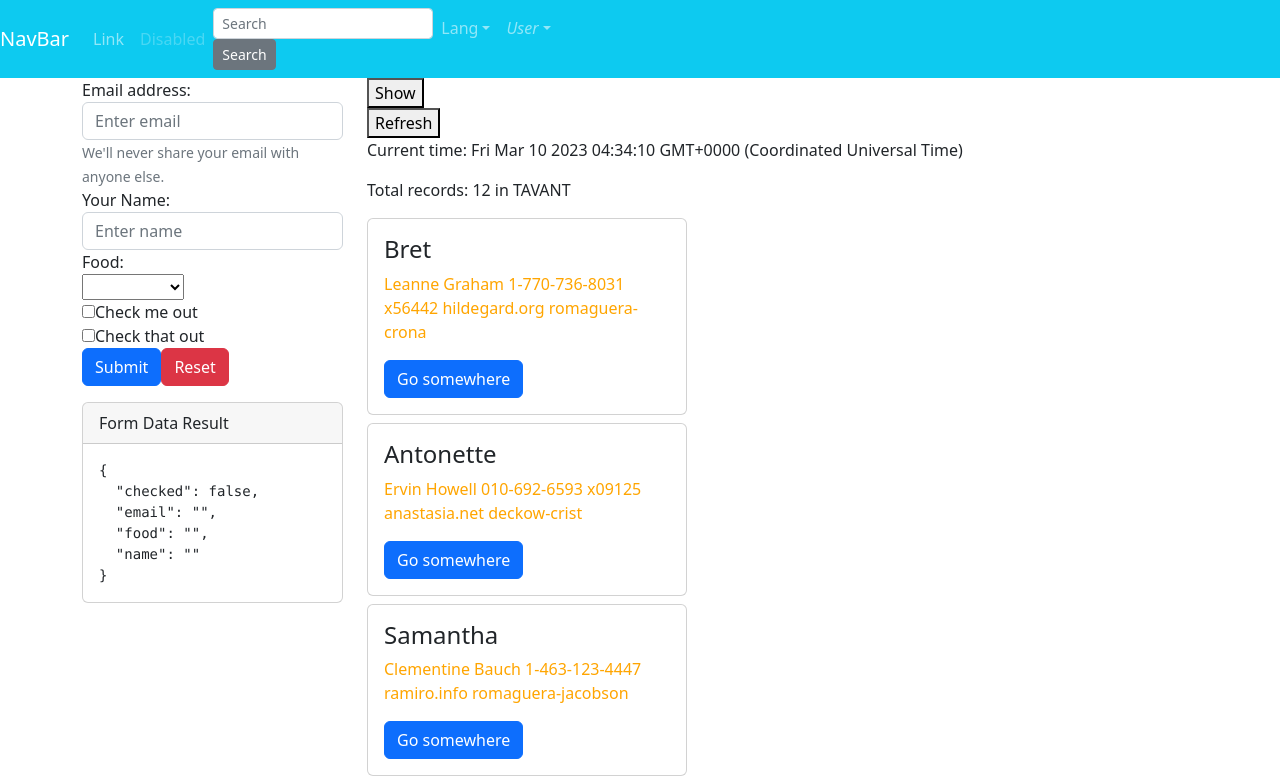
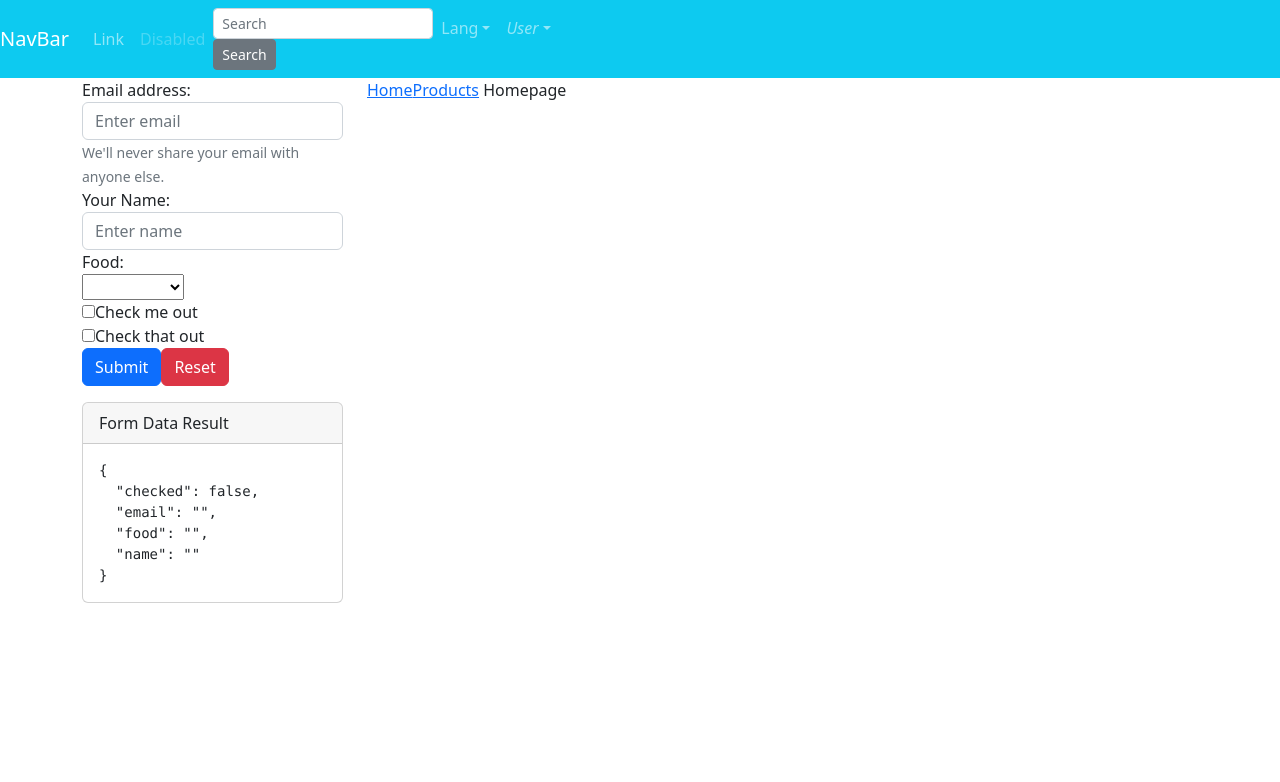
Before and after one commit to frontenddevtrainer/vue2-cli-demo, a Vue app: page / in a window 1280 px wide. Shown: the top 782 px of the page. Built offline with nearby package versions, Linux system fonts and the light colour scheme; data requests are answered from the project's data file.

Commit message:
Update App.vue

```diff
--- a/src/App.vue
+++ b/src/App.vue
@@ -21,8 +21,9 @@ function changeShowPeopleListing() {
           <AddPeople />
         </div>
         <div class="col-9">
-          <button v-on:click="changeShowPeopleListing()">Show</button>
-          <PeopleListing/>
+          <!-- <button v-on:click="changeShowPeopleListing()">Show</button>
+          <PeopleListing/> -->
+          <router-view></router-view>
         </div>
       </div>
     </div>
```
